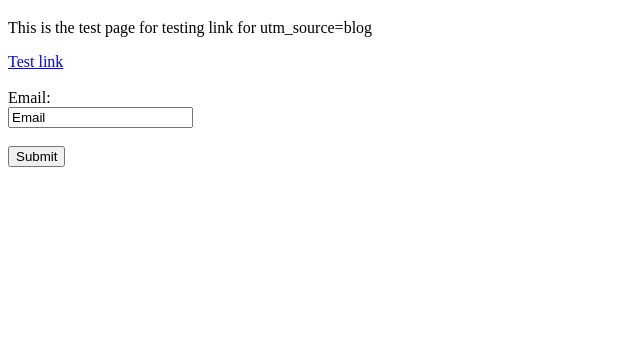
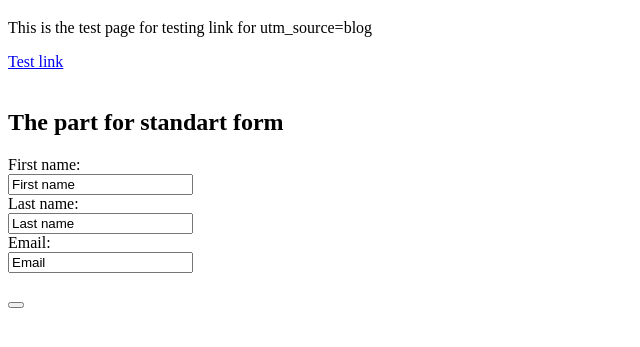
Before and after one commit to berezkin88/berezkin88.github.io, a plain HTML site: page web_tester.html in a window 1280 px wide. Shown: the part 61-408 px from the top of the page, without its empty margins (0-640 px from the left). Drawn offline with nearby package versions, Linux system fonts and the light colour scheme.

Commit message:
testing different forms

```diff
--- a/web_tester.html
+++ b/web_tester.html
@@ -22,18 +22,22 @@ _kms('//scripts.kissmetrics.com/' + _kmk + '.2.js');
 <p>This is the test page for testing link for utm_source=blog</p>
 <a href="https://ppc-maker.com/?kmi=Alex_B&utm_source=test&utm_medium=blog&utm_campaign=test&utm_content=test">Test link</a>
 <br><br>
+<div class="standart_form">
+    <h2 style="text align: center">The part for standart form</h2>
  <form id="test_standart_form">
-   <!--First name:<br>-->
-   <!--<input type="text" name="firstname" value="First name">-->
-   <!--<br>-->
-   <!--Last name:<br>-->
-   <!--<input type="text" name="lastname" value="Last name">-->
-   <!--<br>-->
+   First name:<br>
+   <input type="text" name="firstname" value="First name" class="name">
+   <br>
+   Last name:<br>
+   <input type="text" name="lastname" value="Last name" class="surname">
+   <br>
    Email:<br>
-   <input type="text" name="email" value="Email">
+   <input type="text" name="email" value="Email" class="identity">
    <br><br>
-   <input type="submit" value="Submit">
+   <button type="button" value="Submit">
  </form>
+ <div class="not_standart_form"></div>
+</div>
 </body>
 
 <script>
```
